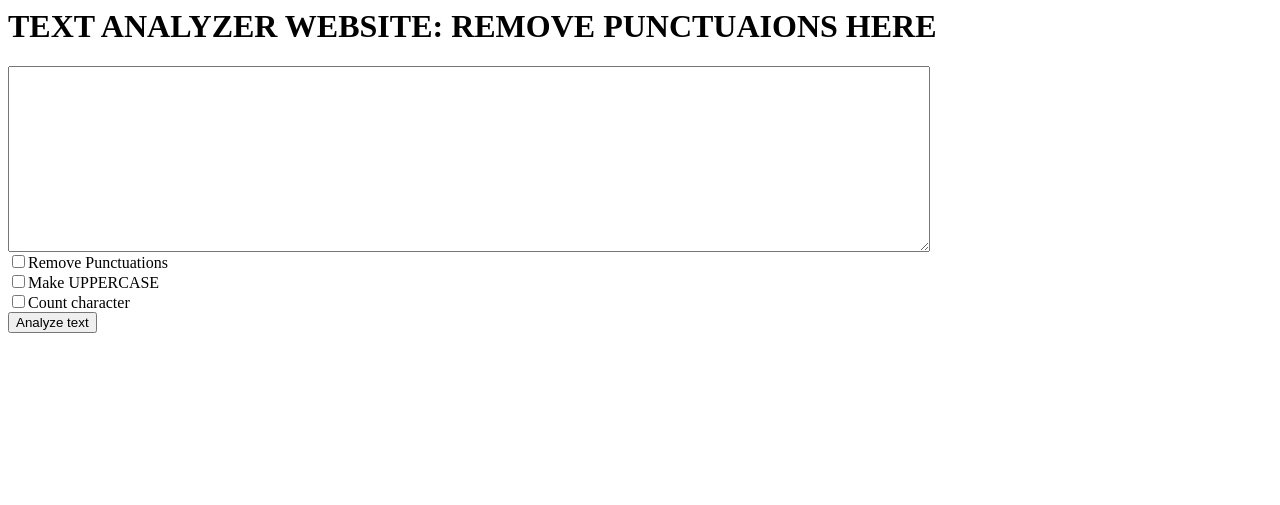
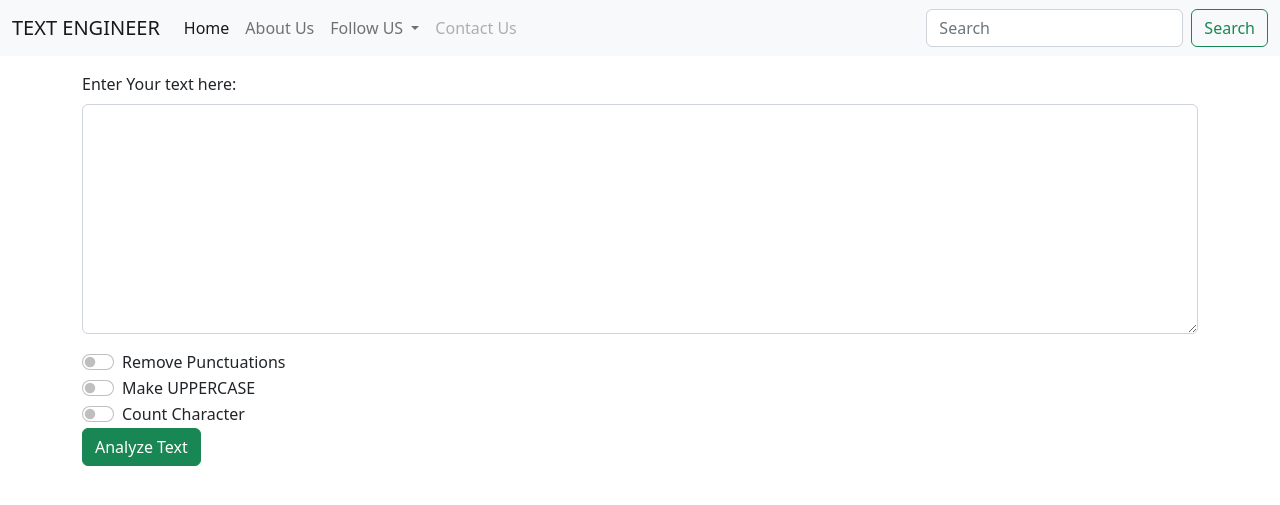
Before and after one commit to JamilFaruque/remove_punctuations, a Django app: page / in a window 1280 px wide. Shown: the top 505 px of the page. Run offline with Django 4.2, Linux system fonts and the light colour scheme.

Commit message:
last commit

```diff
--- a/removepunc/myapp/views.py
+++ b/removepunc/myapp/views.py
@@ -7,36 +7,41 @@ def home(request):
     return render(request,'home.html')
 
 def analyze(request):
-    result = ""
     t = ""
     punc = '''!"#$%&'()*+,-./:;<=>?@[\]^_`{|}~'''
-
+    count = ""
     txt = request.GET.get('text')
     removepunc = request.GET.get('removepunc', 'off')
     allcaps = request.GET.get('allcaps','off')
     charcount = request.GET.get('charcount','off')
 
-    if removepunc == 'on' and allcaps == 'on':
+    # if removepunc == 'on' and allcaps == 'on':
 
-        for char in txt:
-            if char not in punc:
-                result = result + char.upper()
+    #     for char in txt:
+    #         if char not in punc:
+    #             result = result + char.upper()
 
-    elif removepunc == 'on':
+    if removepunc == 'on':
+        result = ""
         for char in txt:
             if char not in punc:
                 result = result + char
+        txt = result
 
-    elif allcaps == 'on':
+    if allcaps == 'on':
+        result = ""
         for char in txt:
             result = result + char.upper()
+        txt = result
 
-    elif charcount == 'on':
+    if charcount == 'on':
+
         for char in txt:
             if char != ' ':
                 t = t + char
-                result = len(t)
-    else:
-        return HttpResponse('PLEASE CHOOSE AN OPTION')
-    param = {'analyzed': result }
+                count = "---" + str(len(t)) + " characters "
+
+    if removepunc == 'off' and allcaps=='off' and charcount=='off':
+        return HttpResponse("PLEASE CHOOSE AN OPTION")
+    param = {'analyzed': result , 'count':count }
     return render(request, 'result.html', param )
--- a/removepunc/templates/home.html
+++ b/removepunc/templates/home.html
@@ -1,15 +1,73 @@
+<!doctype html>
+<html lang="en">
+  <head>
+    <meta charset="utf-8">
+    <meta name="viewport" content="width=device-width, initial-scale=1">
+    <title>Bootstrap demo</title>
+    <link href="https://cdn.jsdelivr.net/npm/bootstrap@5.2.3/dist/css/bootstrap.min.css" rel="stylesheet" integrity="sha384-rbsA2VBKQhggwzxH7pPCaAqO46MgnOM80zW1RWuH61DGLwZJEdK2Kadq2F9CUG65" crossorigin="anonymous">
+  </head>
+  <body>
+    <nav class="navbar navbar-expand-lg bg-light">
+        <div class="container-fluid">
+          <a class="navbar-brand" href="#">TEXT ENGINEER</a>
+          <button class="navbar-toggler" type="button" data-bs-toggle="collapse" data-bs-target="#navbarSupportedContent" aria-controls="navbarSupportedContent" aria-expanded="false" aria-label="Toggle navigation">
+            <span class="navbar-toggler-icon"></span>
+          </button>
+          <div class="collapse navbar-collapse" id="navbarSupportedContent">
+            <ul class="navbar-nav me-auto mb-2 mb-lg-0">
+              <li class="nav-item">
+                <a class="nav-link active" aria-current="page" href="#">Home</a>
+              </li>
+              <li class="nav-item">
+                <a class="nav-link" href="#">About Us</a>
+              </li>
+              <li class="nav-item dropdown">
+                <a class="nav-link dropdown-toggle" href="#" role="button" data-bs-toggle="dropdown" aria-expanded="false">
+                  Follow US
+                </a>
+                <ul class="dropdown-menu">
+                  <li><a class="dropdown-item" href="#">Facebook</a></li>
+                  <li><a class="dropdown-item" href="#">Github</a></li>
+                  <li><a class="dropdown-item" href="#">LinkedIn</a></li>
+                </ul>
+              </li>
+              <li class="nav-item">
+                <a class="nav-link disabled">Contact Us</a>
+              </li>
+            </ul>
+            <form class="d-flex" role="search">
+              <input class="form-control me-2" type="search" placeholder="Search" aria-label="Search">
+              <button class="btn btn-outline-success" type="submit">Search</button>
+            </form>
+          </div>
+        </div>
+      </nav>
 <form action="analyze" method="get">
-<h1>
-    TEXT ANALYZER WEBSITE: REMOVE PUNCTUAIONS HERE
-</h1>
+      <div class="my-3 container">
+        <label for="exampleFormControlTextarea1" class="form-label">Enter Your text here:</label>
+        <textarea name= "text" class="form-control" id="exampleFormControlTextarea1" rows="9"></textarea>
+      </div>
 
-<textarea name="text" style="width: 922px; height: 186px;"></textarea> <br>
+      <div class="container">
+        <div class="form-check form-switch">
+            <input name='removepunc'class="form-check-input" type="checkbox" role="switch" id="flexSwitchCheckDefault">
+            <label class="form-check-label" for="removepunc">Remove Punctuations</label>
+        </div>
+        <div class="form-check form-switch">
+            <input name='allcaps'class="form-check-input" type="checkbox" role="switch" id="flexSwitchCheckDefault">
+            <label class="form-check-label" for="allcaps">Make UPPERCASE</label>
+        </div>
+        <div class="form-check form-switch">
+            <input name='charcount'class="form-check-input" type="checkbox" role="switch" id="flexSwitchCheckDefault">
+            <label class="form-check-label" for="charcount">Count Character</label>
+        </div>
+        <button type="submit" class="btn btn-success">Analyze Text</button>
 
-<input type="checkbox" name="removepunc">Remove Punctuations <br>
-<input type="checkbox" name="allcaps">Make UPPERCASE <br>
-<input type="checkbox" name="charcount">Count character<br>
-
-<button type="submit">Analyze text</button>
+      </div>
+    </form>
 
 
-</form>
+
+    <script src="https://cdn.jsdelivr.net/npm/bootstrap@5.2.3/dist/js/bootstrap.bundle.min.js" integrity="sha384-kenU1KFdBIe4zVF0s0G1M5b4hcpxyD9F7jL+jjXkk+Q2h455rYXK/7HAuoJl+0I4" crossorigin="anonymous"></script>
+  </body>
+</html>
```
Also changed, not shown: removepunc/templates/home1.html (added, +15 -0 lines), removepunc/templates/result.html (+9 -1 lines).
